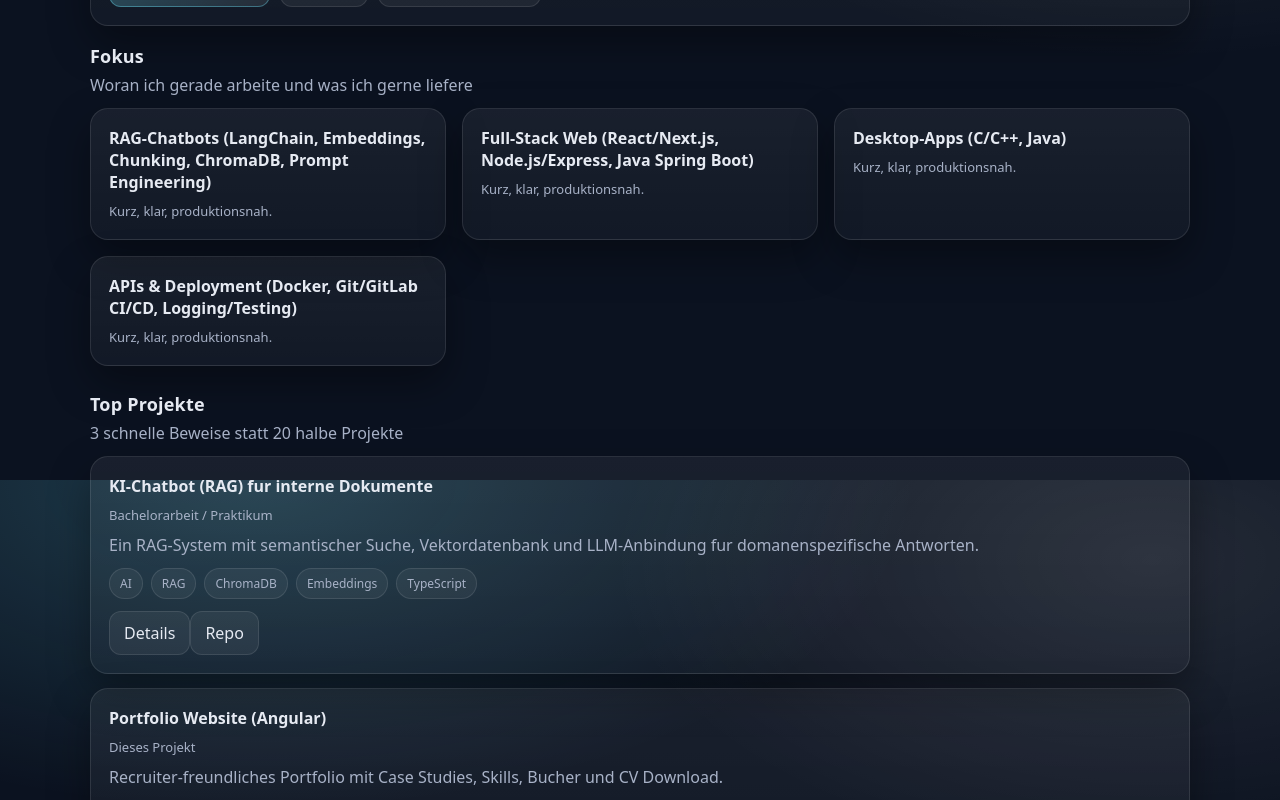
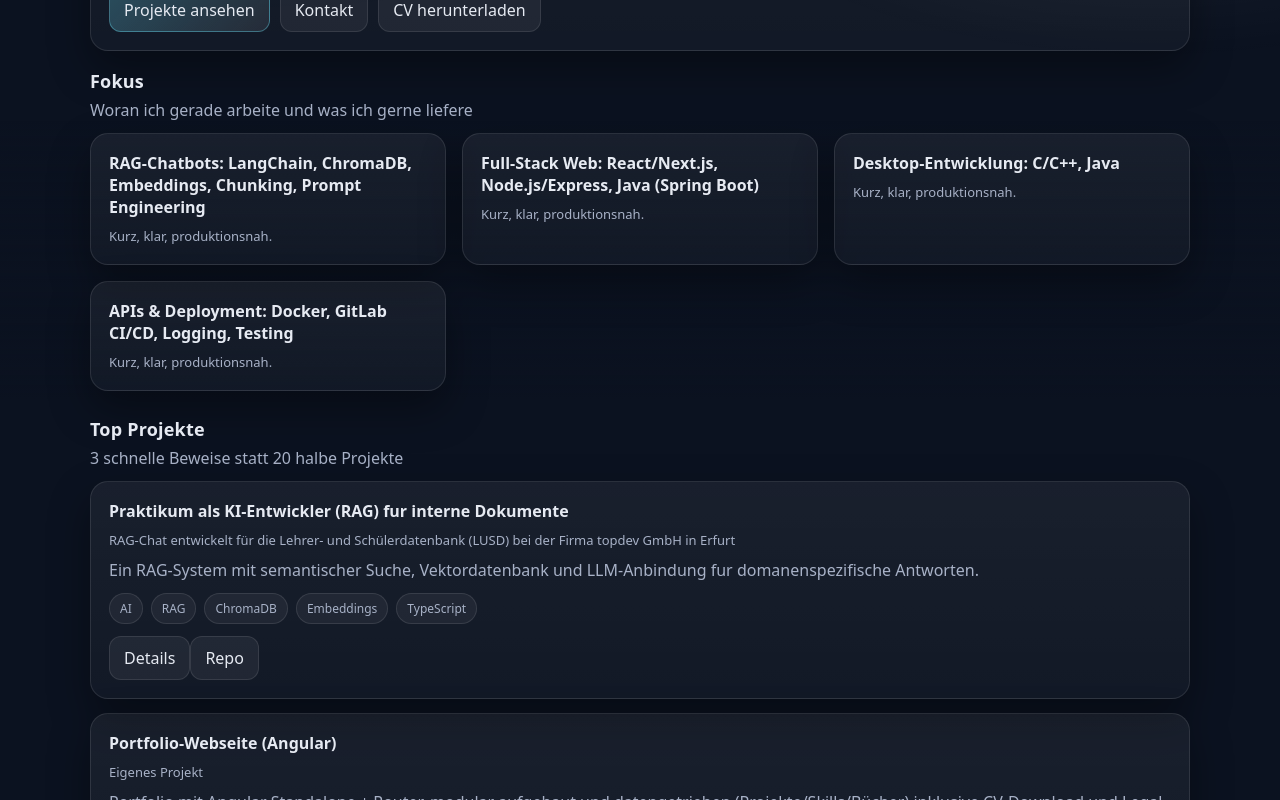
Before and after one commit to mohammadtaiba/portfolio, an Angular app: page / in a window 1280 px wide. Shown: the part 320-1120 px from the top of the page. Built offline with nearby package versions, Linux system fonts and the light colour scheme.

Commit message:
major update 2

```diff
--- a/src/app/data/portfolio-data.ts
+++ b/src/app/data/portfolio-data.ts
@@ -21,29 +21,28 @@ export type SkillGroup = {
 
 export const PROFILE = {
     name: 'Mohammad Taiba',
-    role: 'Junior Full-Stack Developer (RAG-Chatbots)',
+    role: 'Junior Full-Stack Developer (Web & AI)',
     location: 'Erfurt, Deutschland',
     email: 'mohammadtaiba55@gmail.com',
     shortPitch:
-        'Ich baue robuste Web- und Desktop-Apps sowie KI-Chatbots, die in echten Workflows funktionieren - klar, schnell und wartbar.',
+        'Ich entwickle robuste Web- und Desktop-Anwendungen sowie RAG-Chatbots, die sauber integriert, performant und wartbar im Alltagseinsatz funktionieren.',
     links: {
         github: 'https://github.com/mohammadtaiba',
         linkedin: 'https://www.linkedin.com/in/mohammad-taiba/',
         website: 'https://mohammadtaiba.dev',
     },
-
     focus: [
-        'RAG-Chatbots (LangChain, Embeddings, Chunking, ChromaDB, Prompt Engineering)',
-        'Full-Stack Web (React/Next.js, Node.js/Express, Java Spring Boot)',
-        'Desktop-Apps (C/C++, Java)',
-        'APIs & Deployment (Docker, Git/GitLab CI/CD, Logging/Testing)',
+        'RAG-Chatbots: LangChain, ChromaDB, Embeddings, Chunking, Prompt Engineering',
+        'Full-Stack Web: React/Next.js, Node.js/Express, Java (Spring Boot)',
+        'Desktop-Entwicklung: C/C++, Java',
+        'APIs & Deployment: Docker, GitLab CI/CD, Logging, Testing',
     ],
 };
 
 export const PROJECTS: Project[] = [
   {
-    title: 'KI-Chatbot (RAG) fur interne Dokumente',
-    subtitle: 'Bachelorarbeit / Praktikum',
+    title: 'Praktikum als KI-Entwickler (RAG) fur interne Dokumente',
+    subtitle: 'RAG-Chat entwickelt für die Lehrer- und Schülerdatenbank (LUSD) bei der Firma topdev GmbH in Erfurt',
     description: 'Ein RAG-System mit semantischer Suche, Vektordatenbank und LLM-Anbindung fur domanenspezifische Antworten.',
     tags: ['AI', 'RAG', 'ChromaDB', 'Embeddings', 'TypeScript'],
     links: { repo: 'https://github.com/your-handle/rag-chatbot' },
@@ -54,15 +53,16 @@ export const PROJECTS: Project[] = [
     ],
   },
   {
-    title: 'Portfolio Website (Angular)',
-    subtitle: 'Dieses Projekt',
-    description: 'Recruiter-freundliches Portfolio mit Case Studies, Skills, Bucher und CV Download.',
-    tags: ['Angular', 'Standalone', 'Router', 'UI'],
+    title: 'Portfolio-Webseite (Angular)',
+    subtitle: 'Eigenes Projekt',
+    description:
+      'Portfolio mit Angular Standalone + Router, modular aufgebaut und datengetrieben (Projekte/Skills/Bücher) inklusive CV-Download und Legal-Seiten.',
+    tags: ['Angular', 'Standalone', 'Router', 'TypeScript', 'UI'],
     links: { repo: 'https://github.com/your-handle/portfolio' },
     highlights: [
-      'Klare Navigation, schnelle Performance, responsives Design',
-      'Saubere Datenstruktur fur Projekte / Skills / Bucher',
-      'Impressum und Datenschutz als Seiten integriert',
+      'Standalone-Architektur mit Lazy Loading der Seiten (Router loadComponent)',
+      'Datenmodell + zentrale Content-Datei für einfache Pflege',
+      'Responsives UI, klare Navigation, Impressum & Datenschutz integriert',
     ],
   },
   {
@@ -81,22 +81,64 @@ export const PROJECTS: Project[] = [
 
 export const BOOKS: Book[] = [
     {
-    title: 'Designing Data-Intensive Applications',
-    author: 'Martin Kleppmann',
+        title: 'A Philosophy of Software Design',
+        author: 'John Ousterhout',
         takeaways: [
-      'Trade-offs: Konsistenz, Verfugbarkeit, Latenz',
-      'Denken in Workflows, nicht nur in Features',
+            'Komplexität reduzieren durch klare Abstraktionen und stabile Schnittstellen',
+            'Information Hiding als Standardprinzip',
+            'Deep Modules: hoher Nutzen bei kleiner API-Oberfläche',
         ],
-    appliedIn: 'Architekturentscheidungen bei Chatbot-Systemen (Indexierung, Latenz, Zuverlassigkeit)',
+        appliedIn: 'Modularisierung & saubere Schnittstellen',
     },
     {
-    title: 'Clean Code',
+        title: 'The Clean Coder',
         author: 'Robert C. Martin',
         takeaways: [
-      'Kleine Funktionen, klare Namen, weniger Komplexitat',
+            'Professionalität: verlässlich liefern, klar kommunizieren, Verantwortung übernehmen',
+            'Realistische Schätzungen und sauberes Task-Splitting',
             'Tests und Refactoring als Routine',
         ],
-    appliedIn: 'Strukturierung von Komponenten und Services, lesbarer Code fur Teams',
+        appliedIn: 'Wartbarer Code, stabile Releases, klare Arbeitsweise im Projektalltag',
+    },
+    {
+        title: 'Lean Startup',
+        author: 'Eric Ries',
+        takeaways: [
+            'Build–Measure–Learn: iterativ liefern und anhand echter Nutzung verbessern',
+            'MVP: Risiken früh testen statt spät optimieren',
+            'Fokus auf messbare Ergebnisse statt Vanity Metrics',
+        ],
+        appliedIn: 'Schnelle Prototypen, strukturierte Iterationen und messbare Verbesserungen in Projekten',
+    },
+    {
+        title: 'Mastering CI/CD',
+        author: 'Tom Waller',
+        takeaways: [
+            'Automatisierte Pipelines: Build, Test, Deploy als Standardprozess',
+            'Reproduzierbare Builds durch Versionierung und Artefakte',
+            'Qualitätssicherung durch Checks, Logs und Fail-fast',
+        ],
+        appliedIn: 'GitLab CI/CD + Docker: reproduzierbare Builds, Tests und Deployments',
+    },
+    {
+        title: 'Building LLMs for Production',
+        author: 'Louis-François Bouchard',
+        takeaways: [
+            'Produktionsanforderungen: Latenz, Kosten, Skalierung, Zuverlässigkeit',
+            'Monitoring & Evaluation: Qualität messbar machen (Logs, Feedback-Loops)',
+            'Guardrails: robuste Fehlerpfade und Fallback-Strategien',
+        ],
+        appliedIn: 'RAG-Chatbot: Retrieval-Tuning, Logging, stabile Antwortpfade und Halluzinationsreduktion',
+    },
+    {
+        title: 'AI Prompt Engineering Bible',
+        author: 'Tomasz Dylik',
+        takeaways: [
+            'Prompt-Patterns: Kontext, Constraints und Output-Formate konsistent definieren',
+            'Few-shot Beispiele für stabilere Ergebnisse',
+            'Prompts systematisch testen statt “nach Gefühl”',
+        ],
+        appliedIn: 'Prompt-Templates, Relevanzprüfung und „No-Answer“-Fallback im RAG-System',
     },
 ];
 
--- a/src/app/pages/books/books.page.html
+++ b/src/app/pages/books/books.page.html
@@ -1,10 +1,10 @@
 <div class="page">
   <div class="card card-pad">
     <h1 style="margin:0 0 6px; font-size:24px;">Bücher</h1>
-    <p class="small" style="margin:0;">Nicht nur Titel - sondern was du daraus genutzt hast.</p>
+    <p class="small" style="margin:0;">Lesen ist Denken mit fremden Gehirn.</p>
   </div>
 
-  <app-section title="Reading & Learnings" subtitle="Kurz + konkret + angewandt">
+  <app-section title="Reading & Learnings Highlights">
     <div class="list">
       <div class="card card-pad item" *ngFor="let b of books">
         <h3>{{ b.title }}</h3>
@@ -16,7 +16,7 @@
         </ul>
 
         <div class="small" *ngIf="b.appliedIn" style="margin-top:10px;">
-          <strong>Angewandt:</strong> <span style="color: var(--muted)">{{ b.appliedIn }}</span>
+          <strong>Angewandt: </strong> <span style="color: var(--muted)">{{ b.appliedIn }}</span>
         </div>
       </div>
     </div>
--- a/src/styles.css
+++ b/src/styles.css
@@ -10,14 +10,28 @@
 }
 
 *{ box-sizing: border-box; }
-html, body{ height: 100%; }
+html, body{ height: 100%; background: var(--bg); }
+
 body{
     margin: 0;
     font-family: ui-sans-serif, system-ui, -apple-system, Segoe UI, Roboto, Arial, "Noto Sans", "Liberation Sans", sans-serif;
-  background: radial-gradient(1200px 600px at 20% 0%, rgba(110,231,255,.20), transparent 55%),
+    color: var(--text);
+    background: var(--bg);
+    position: relative;
+    isolation: isolate; /* wichtig: damit ::before sauber hinter Content liegt */
+}
+
+body::before{
+    content:"";
+    position: fixed;
+    inset: 0;
+    pointer-events: none;
+    z-index: -1;
+
+    background:
+            radial-gradient(1200px 600px at 20% 0%, rgba(110,231,255,.20), transparent 55%),
             radial-gradient(900px 500px at 90% 10%, rgba(255,255,255,.10), transparent 60%),
-              var(--bg);
-  color: var(--text);
+            linear-gradient(to bottom, rgba(11,18,32,0) 0%, rgba(11,18,32,0) 55%, rgba(11,18,32,1) 90%);
 }
 
 a{ color: inherit; text-decoration: none; }
```
Lines whose indentation alone changed are shown as unchanged.
